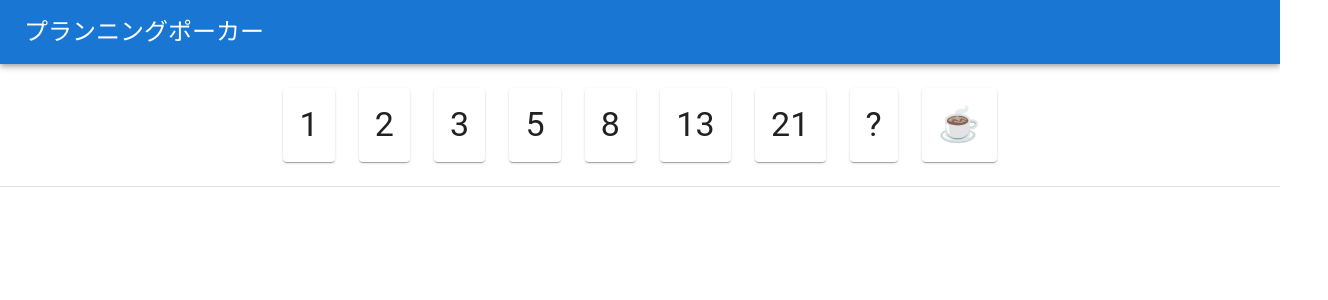
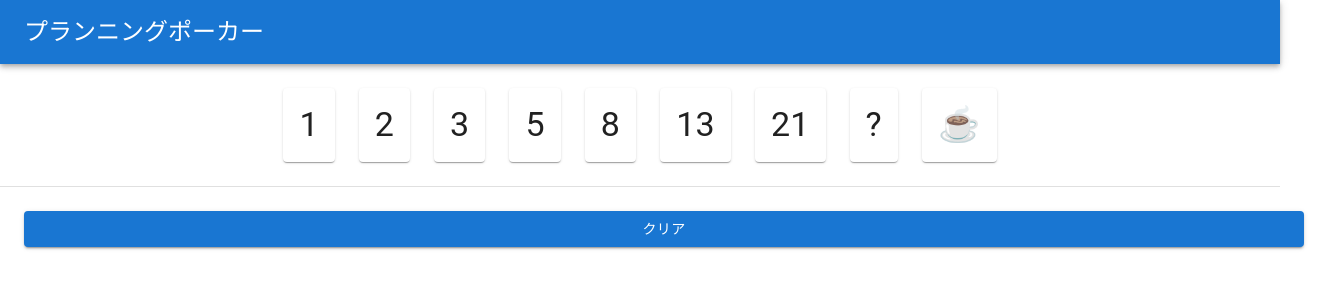
Before and after one commit to kawasaki-n/planning-poker-app-front, a React (Create React App) app: page / in a window 1280 px wide. Shown: the top 300 px of the page, 1328 px wide, since content can reach past the window. Built offline with nearby package versions, Linux system fonts and the light colour scheme.

Commit message:
2nd commit

```diff
--- a/src/components/atoms/Hand.tsx
+++ b/src/components/atoms/Hand.tsx
@@ -5,15 +5,21 @@ import CardContent from '@mui/material/CardContent';
 import Typography from '@mui/material/Typography';
 import { FC } from 'react';
 
+const selectColor = '#FFF450';
+
 type CardProps = {
   num: number | string;
+  bet: number | string | undefined;
   onCardClick: (num: number | string) => void;
 };
 
-export const Hand: FC<CardProps> = ({ num, onCardClick }: CardProps) => {
+export const Hand: FC<CardProps> = ({ num, bet, onCardClick }: CardProps) => {
   return (
     <Box>
-      <Card onClick={() => onCardClick(num)}>
+      <Card
+        onClick={() => onCardClick(num)}
+        sx={{ backgroundColor: num === bet ? selectColor : '' }}
+      >
         <CardActionArea>
           <CardContent>
             <Typography variant="h4">{num}</Typography>
--- /dev/null
+++ b/src/components/molecules/ClearButton.tsx
@@ -0,0 +1,14 @@
+import Button from '@mui/material/Button';
+import { FC } from 'react';
+
+type ClearButtonProps = {
+  onClick: () => void;
+};
+
+export const ClearButton: FC<ClearButtonProps> = ({ onClick }: ClearButtonProps) => {
+  return (
+    <Button variant="contained" sx={{ width: '100%', margin: 3 }} onClick={onClick}>
+      クリア
+    </Button>
+  );
+};
--- a/src/components/molecules/Deck.tsx
+++ b/src/components/molecules/Deck.tsx
@@ -5,16 +5,17 @@ import { FC } from 'react';
 import { Hand } from '../atoms/Hand';
 
 type DeckProps = {
+  bet: number | string | undefined;
   onCardClick: (num: number | string) => void;
 };
 
-export const Deck: FC<DeckProps> = ({ onCardClick }: DeckProps) => {
+export const Deck: FC<DeckProps> = ({ bet, onCardClick }: DeckProps) => {
   const nums = [1, 2, 3, 5, 8, 13, 21, '?', '☕'];
   return (
     <Container sx={{ width: '100%', marginY: 3 }}>
       <Stack direction="row" spacing={3} justifyContent="center" alignItems="center">
         {nums.map((num, i) => {
-          return <Hand key={i} num={num} onCardClick={onCardClick} />;
+          return <Hand key={i} num={num} onCardClick={onCardClick} bet={bet} />;
         })}
       </Stack>
     </Container>
--- a/src/pages/Poker.tsx
+++ b/src/pages/Poker.tsx
@@ -1,7 +1,7 @@
-import { Typography } from '@mui/material';
 import Divider from '@mui/material/Divider';
 import { FC, useCallback, useState } from 'react';
 
+import { ClearButton } from '@/components/molecules/ClearButton';
 import { Deck } from '@/components/molecules/Deck';
 
 export const Poker: FC = () => {
@@ -11,11 +11,15 @@ export const Poker: FC = () => {
     setBet(num);
   }, []);
 
+  const handleClear = useCallback(() => {
+    setBet(undefined);
+  }, []);
+
   return (
     <>
-      <Deck onCardClick={handleSelectCard}></Deck>
+      <Deck bet={bet} onCardClick={handleSelectCard}></Deck>
       <Divider />
-      <Typography>{bet}</Typography>
+      <ClearButton onClick={handleClear}></ClearButton>
     </>
   );
 };
```
